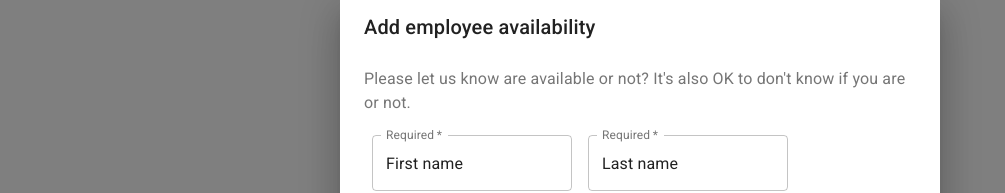
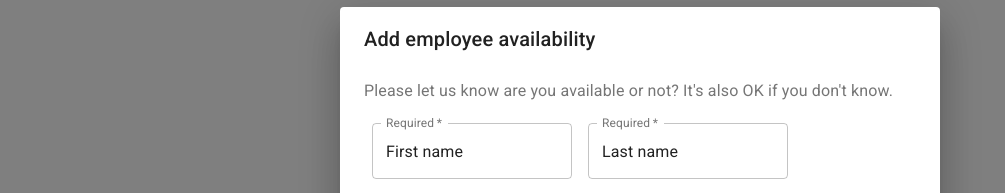
Before and after one commit to JuhaLuukkonen/employee-availability, a React (Create React App) app: page / in a window 1280 px wide. Both pictures are taken after a click on the button "EMPLOYEE AVAILABILITY". Shown: the part 189-382 px from the top of the page, without its empty margins (0-1005 px from the left). Built offline with nearby package versions, Linux system fonts and the light colour scheme.

Commit message:
Add files via upload
info text style and grammar

```diff
--- a/src/AddUserRow.js
+++ b/src/AddUserRow.js
@@ -27,7 +27,7 @@ export default function FormDialog() {
         <DialogTitle id="form-dialog-title">Add employee availability</DialogTitle>
         <DialogContent>
           <DialogContentText>
-            Please let us know are available or not? It's also OK to don't know if you are or not.
+            Please let us know are you available or not? It's also OK if you don't know.
           </DialogContentText>
 
           <RowsDialog />
```
